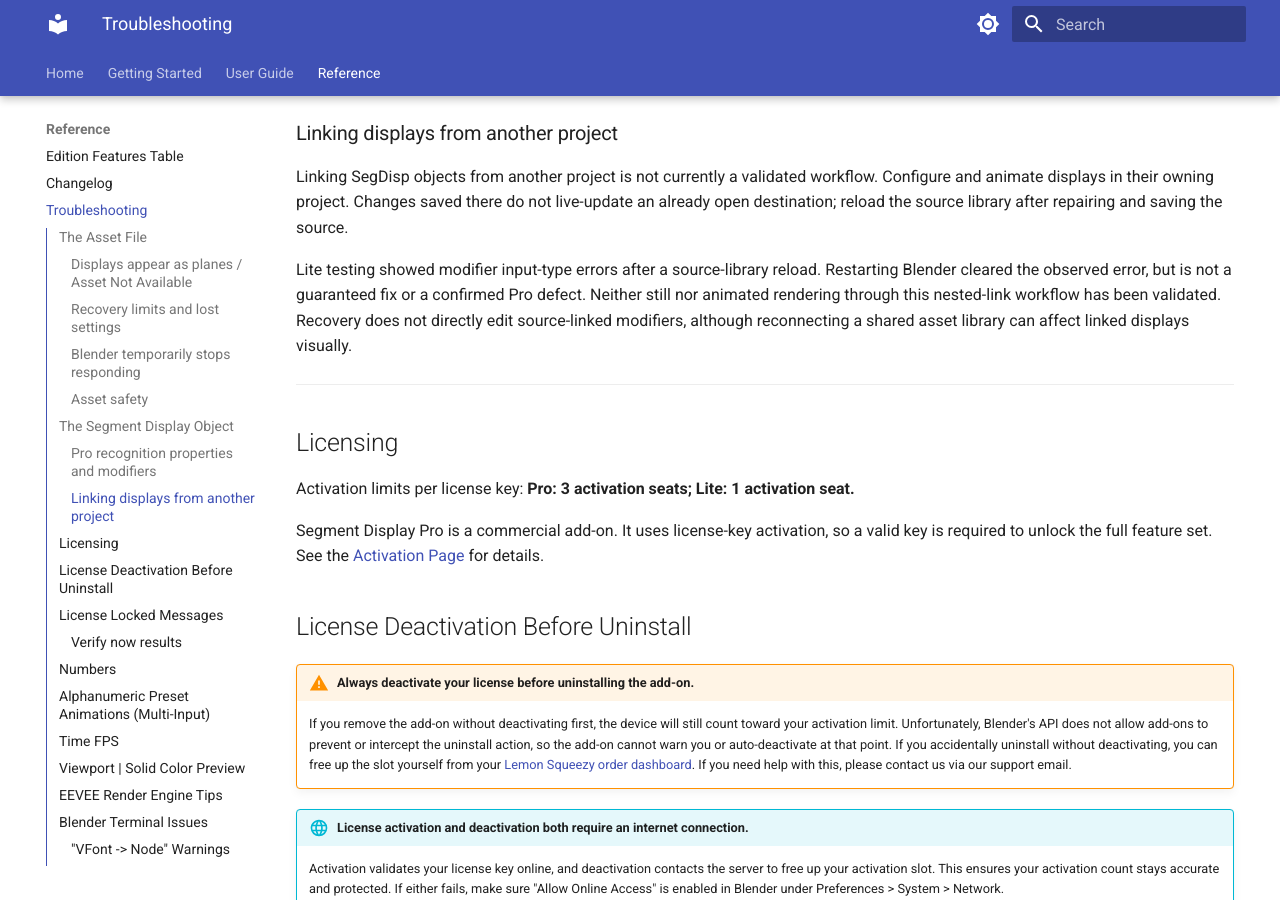
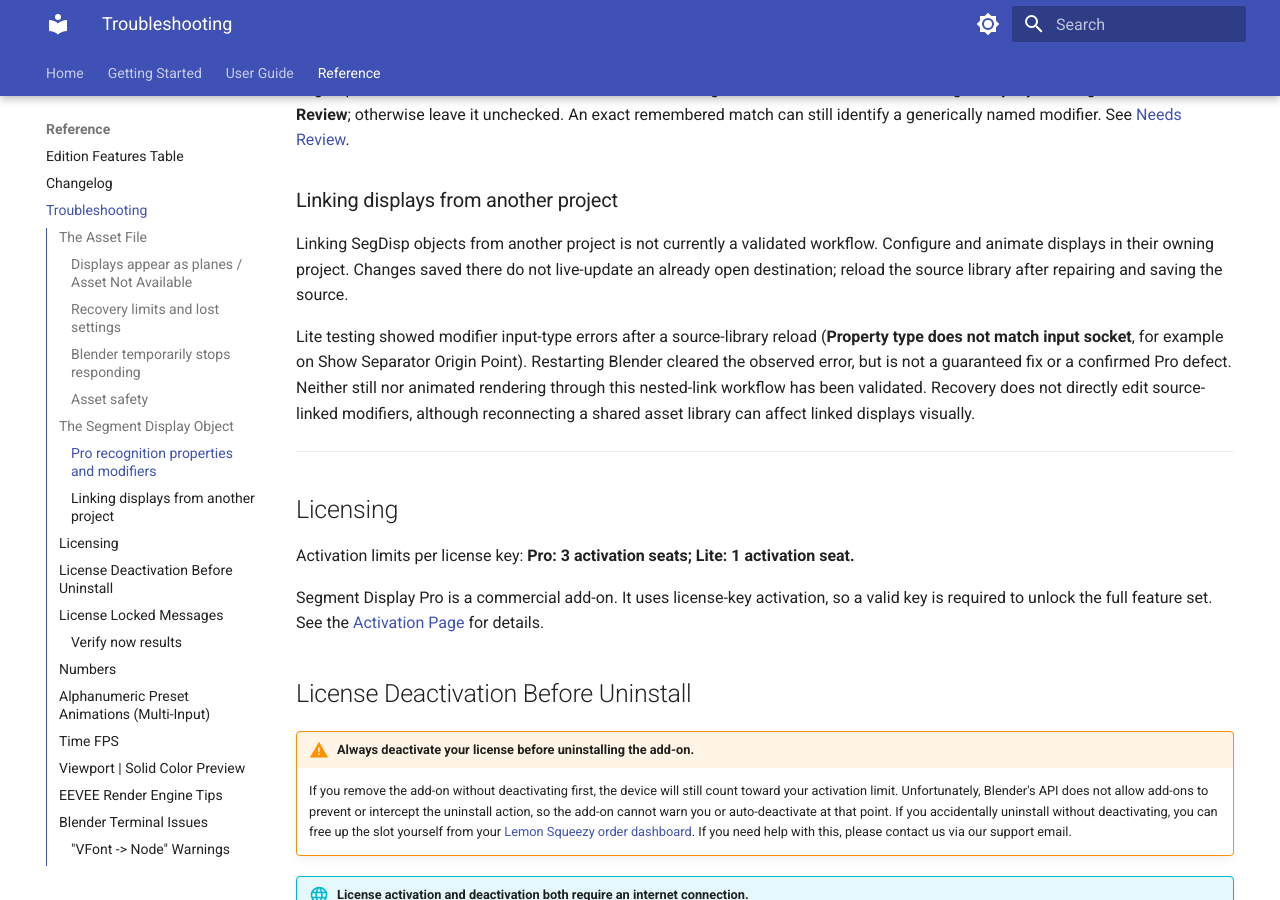
Before and after one commit to ahmetmaya-orion/segment-display-pro-docs, an MkDocs documentation site: the page built from docs/troubleshooting.md, in a window 1280 px wide and 900 px high, scrolled down 2514 px. Built offline with MkDocs 1.6.1 and Material for MkDocs 9.7.7, drawn with Linux system fonts in a browser that asks for light colours; the version menu is left out; some of the changed text lies outside the part shown.

Commit message:
docs(troubleshooting): name mismatch/restart notices and quote linked-object input-type error

```diff
--- a/docs/troubleshooting.md
+++ b/docs/troubleshooting.md
@@ -15,6 +15,8 @@
 4. If supported connection issues remain, use **Preferences > Add-ons > Segment Display Pro > Asset Status > Review & Recover…** once the installed asset is available. Review repairs, inspect the result and save.
 
 The recovery button may be disabled while the installed asset is unavailable. **Available** only confirms the installed asset can be found, not that every project connection is healthy. For **Unknown** version information or known asset/add-on version mismatches, restart after updating first; if the issue persists, reinstall the complete matching package. A known mismatch can block **Add Segment Display**. Do not mix asset/script versions, edit the asset or change licensing to bypass the check.
+
+In About, these cases appear as **Doesn’t match add-on version** next to Assets Version, or **Restart Blender to finish updating to…** after installing an update while Blender is running. See [Add-on Credits](prefs_and_settings.md#add-on-credits).
 
 ### Recovery limits and lost settings
 
@@ -66,7 +68,7 @@
 
 Linking SegDisp objects from another project is not currently a validated workflow. Configure and animate displays in their owning project. Changes saved there do not live-update an already open destination; reload the source library after repairing and saving the source.
 
-Lite testing showed modifier input-type errors after a source-library reload. Restarting Blender cleared the observed error, but is not a guaranteed fix or a confirmed Pro defect. Neither still nor animated rendering through this nested-link workflow has been validated. Recovery does not directly edit source-linked modifiers, although reconnecting a shared asset library can affect linked displays visually.
+Lite testing showed modifier input-type errors after a source-library reload (**Property type does not match input socket**, for example on Show Separator Origin Point). Restarting Blender cleared the observed error, but is not a guaranteed fix or a confirmed Pro defect. Neither still nor animated rendering through this nested-link workflow has been validated. Recovery does not directly edit source-linked modifiers, although reconnecting a shared asset library can affect linked displays visually.
 
 ---
 
```
